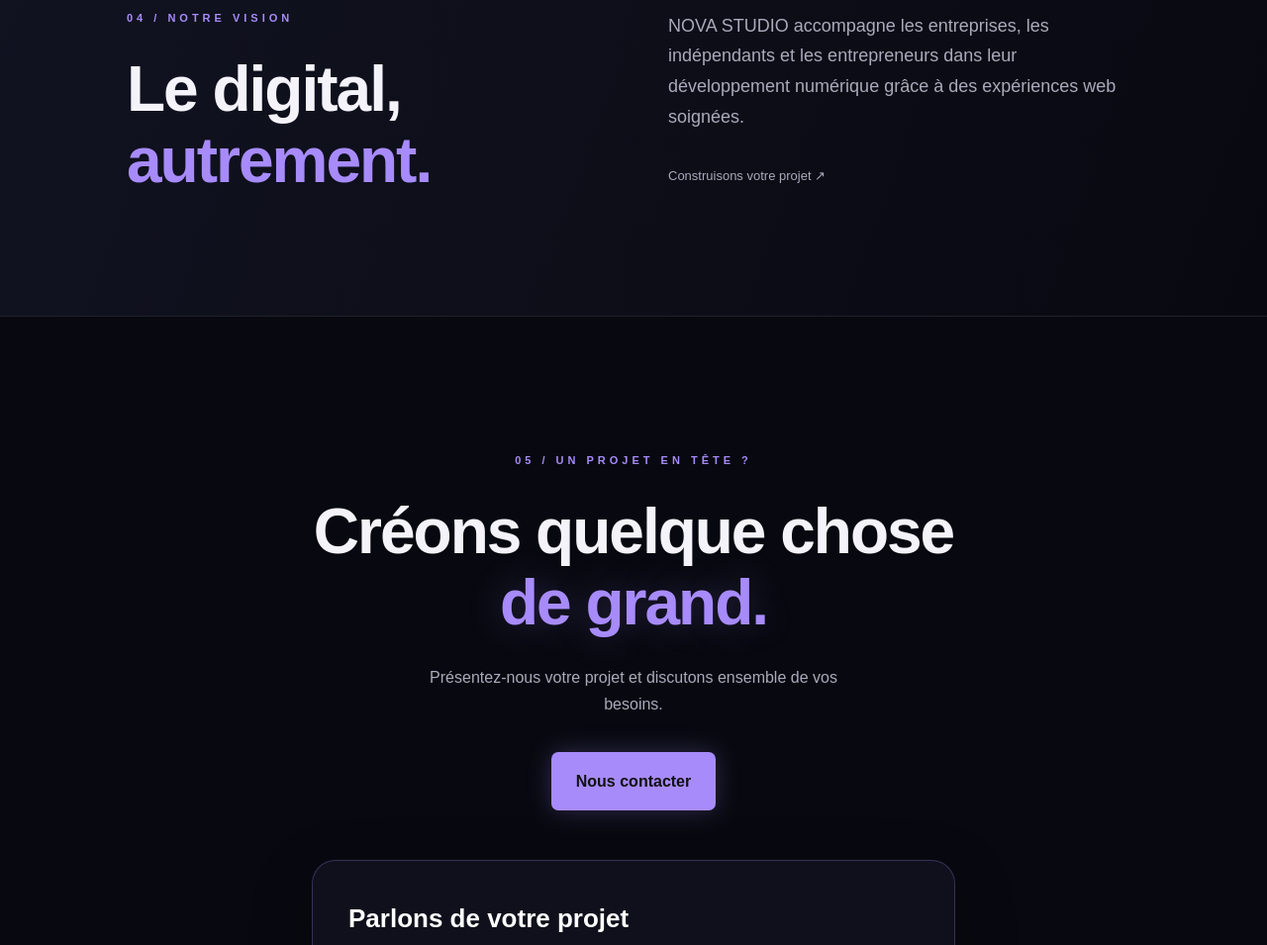
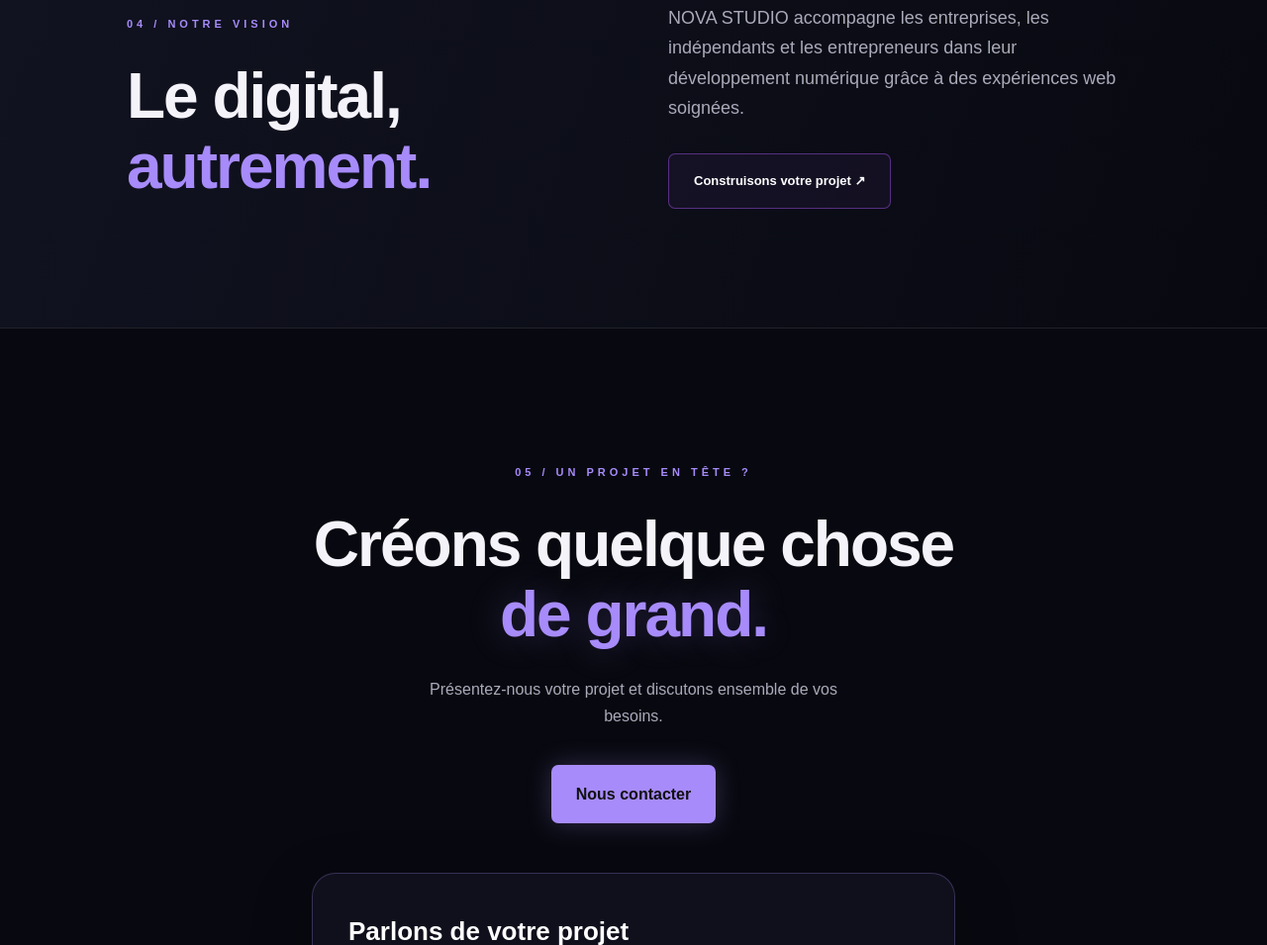
Before and after one commit to LennySouf/ai-website-builder, a plain HTML site: page index.html in a window 1280 px wide. Shown: the part 4103-5058 px from the top of the page at 99% size. Drawn offline with Linux system fonts and the light colour scheme.

Commit message:
Update style.css

```diff
--- a/style.css
+++ b/style.css
@@ -199,13 +199,23 @@ h2 span {
 }
 
 .secondary-link {
-  color: var(--muted);
+  display: inline-flex;
+  align-items: center;
+  justify-content: center;
+  padding: 16px 25px;
+  border: 1px solid rgba(168, 85, 247, 0.45);
+  border-radius: 7px;
+  background: rgba(168, 85, 247, 0.06);
+  color: #ffffff;
   font-size: 13px;
-  transition: color .3s;
+  font-weight: bold;
+  transition: .3s;
 }
 
 .secondary-link:hover {
-  color: var(--accent);
+  border-color: var(--accent);
+  background: rgba(168, 85, 247, 0.15);
+  transform: translateY(-4px);
 }
 
 .hero-bottom {
```
